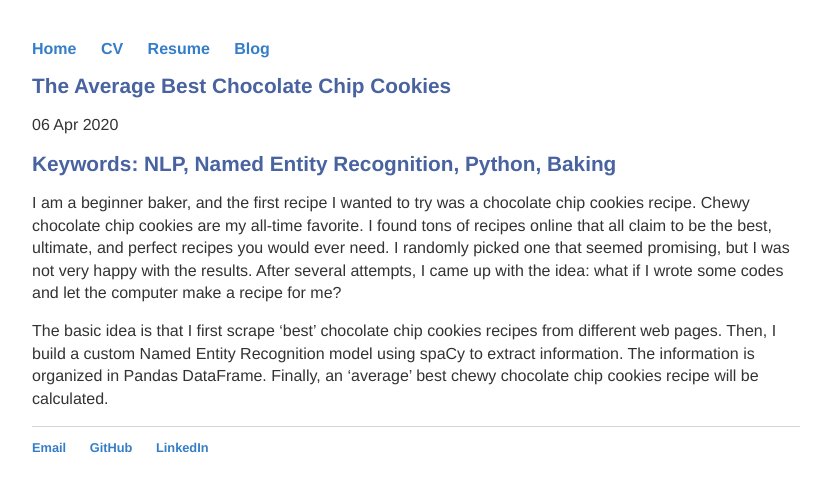
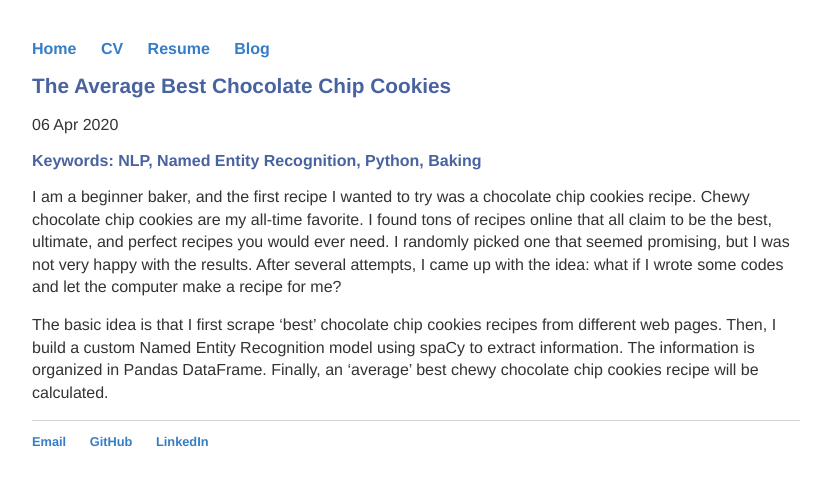
Before and after one commit to sabrinazhong/sabrinazhong.github.io, a Jekyll site: the page built from _posts/2020-04-06-recipe.md, in a window 1280 px wide. Shown: the top 492 px of the page, without its empty margins (224-1055 px from the left). Built offline with Jekyll 4.4.1, drawn with Linux system fonts in a browser that asks for light colours.

```diff
--- a/_posts/2020-04-06-recipe.md
+++ b/_posts/2020-04-06-recipe.md
@@ -4,7 +4,7 @@ title: "The Average Best Chocolate Chip Cookies"
 date: 2020-04-06
 ---
 
-<h1>Keywords: NLP, Named Entity Recognition, Python, Baking</h1>
+<h3>Keywords: NLP, Named Entity Recognition, Python, Baking</h3>
 
 I am a beginner baker, and the first recipe I wanted to try was a chocolate chip cookies recipe. Chewy chocolate chip cookies are my all-time favorite. I found tons of recipes online that all claim to be the best, ultimate, and perfect recipes you would ever need. I randomly picked one that seemed promising, but I was not very happy with the results. After several attempts, I came up with the idea: what if I wrote some codes and let the computer make a recipe for me?
 
```
